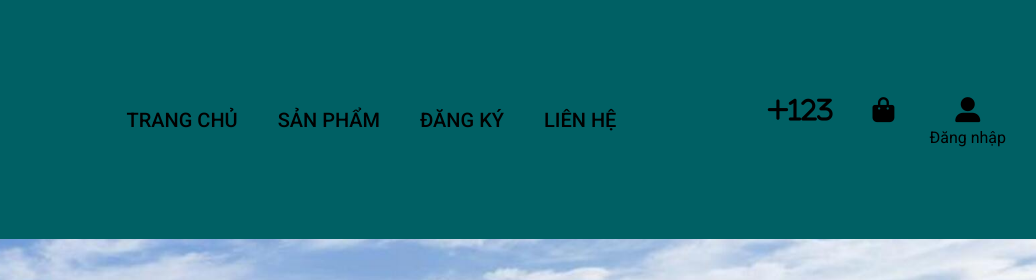
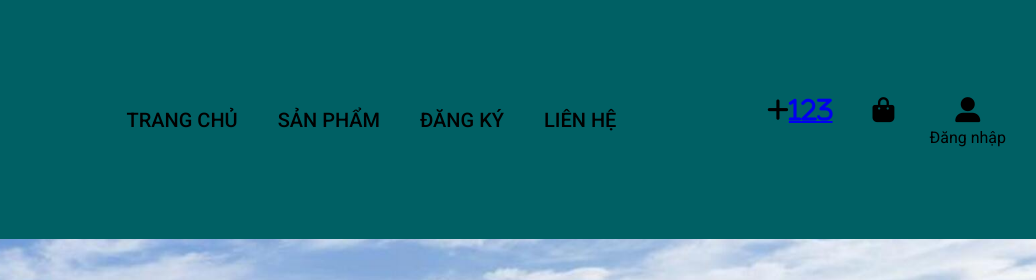
Before and after one commit to Tientai25/Project_ThueXeDap, a plain HTML site: page index.html in a window 1280 px wide. Shown: the top 280 px of the page, 244-1280 px from the left. Drawn offline with Linux system fonts and the light colour scheme.

Commit message:
upload project

```diff
--- a/index.html
+++ b/index.html
@@ -36,7 +36,7 @@
 
         <div class="header_info">
             <!-- <i class="fa fa-search"></i> -->
-            <i class="fa-solid fa-plus">123</i>
+            <i class="fa-solid fa-plus"><a href="pages/add-bike/add-bike.html">123</a></i>
             <a class="cart" href="pages/cart/cart.html">
                 <!-- <p class="cart-item">0</p> -->
                 <i class="fa fa-shopping-bag"></i>
--- a/style.css
+++ b/style.css
@@ -54,6 +54,7 @@ header {
     margin: 15px;
     padding: 5px;
     transition: all .3s;
+    cursor: pointer;
 }
 
 .header_info i:hover {
```
